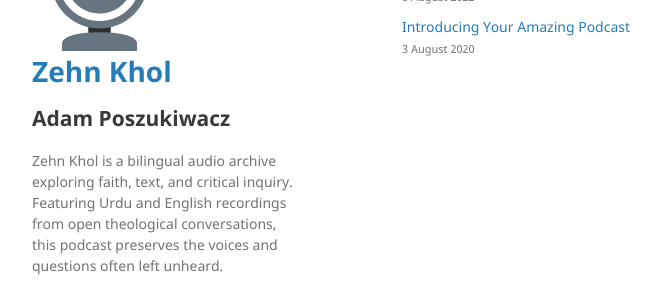
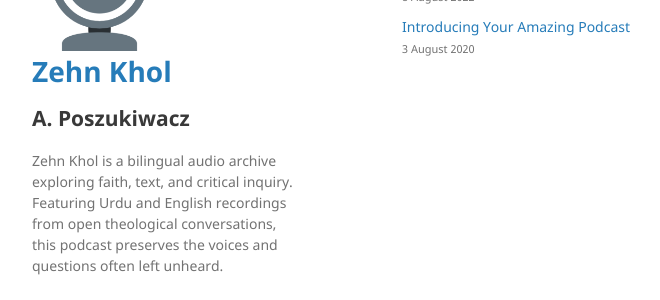
Before and after one commit to neemkaroli/zehn-khol, a Jekyll site: the page built from index.md, in a window 1280 px wide. Shown: the part 142-442 px from the top of the page, without its empty margins (178-838 px from the left). Built offline with Jekyll 4.4.1, drawn with Linux system fonts in a browser that asks for light colours.

Commit message:
Update _config.yml

```diff
--- a/_config.yml
+++ b/_config.yml
@@ -1,6 +1,6 @@
 title: Zehn Khol
 description: Zehn Khol is a bilingual audio archive exploring faith, text, and critical inquiry. Featuring Urdu and English recordings from open theological conversations, this podcast preserves the voices and questions often left unheard.
-author: Adam Poszukiwacz
+author: A. Poszukiwacz
 email: adam.poszikiwacz@atomicmail.io
 lang: ur
 copyright: "&#x2117; &amp; &#xA9; 2025"
```
